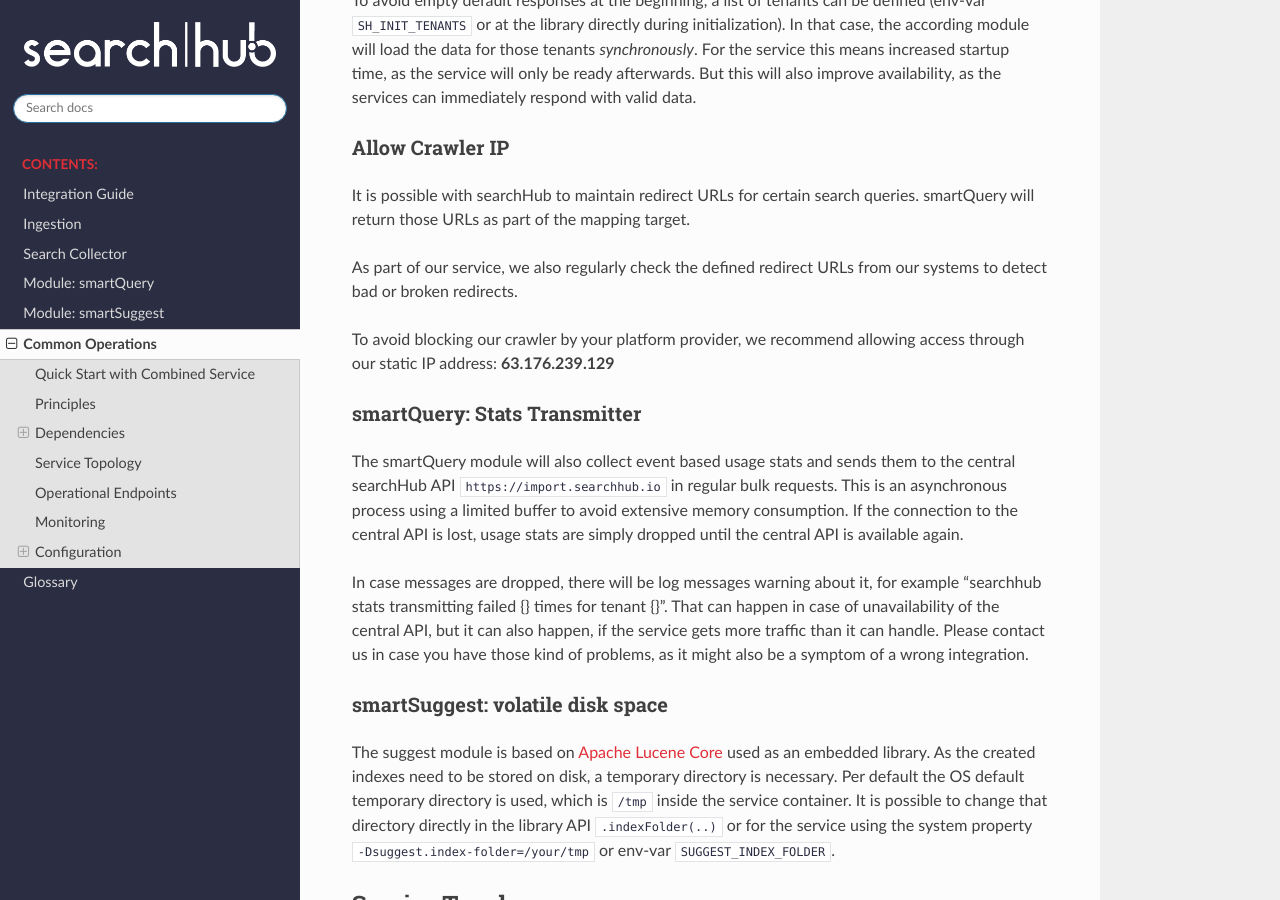
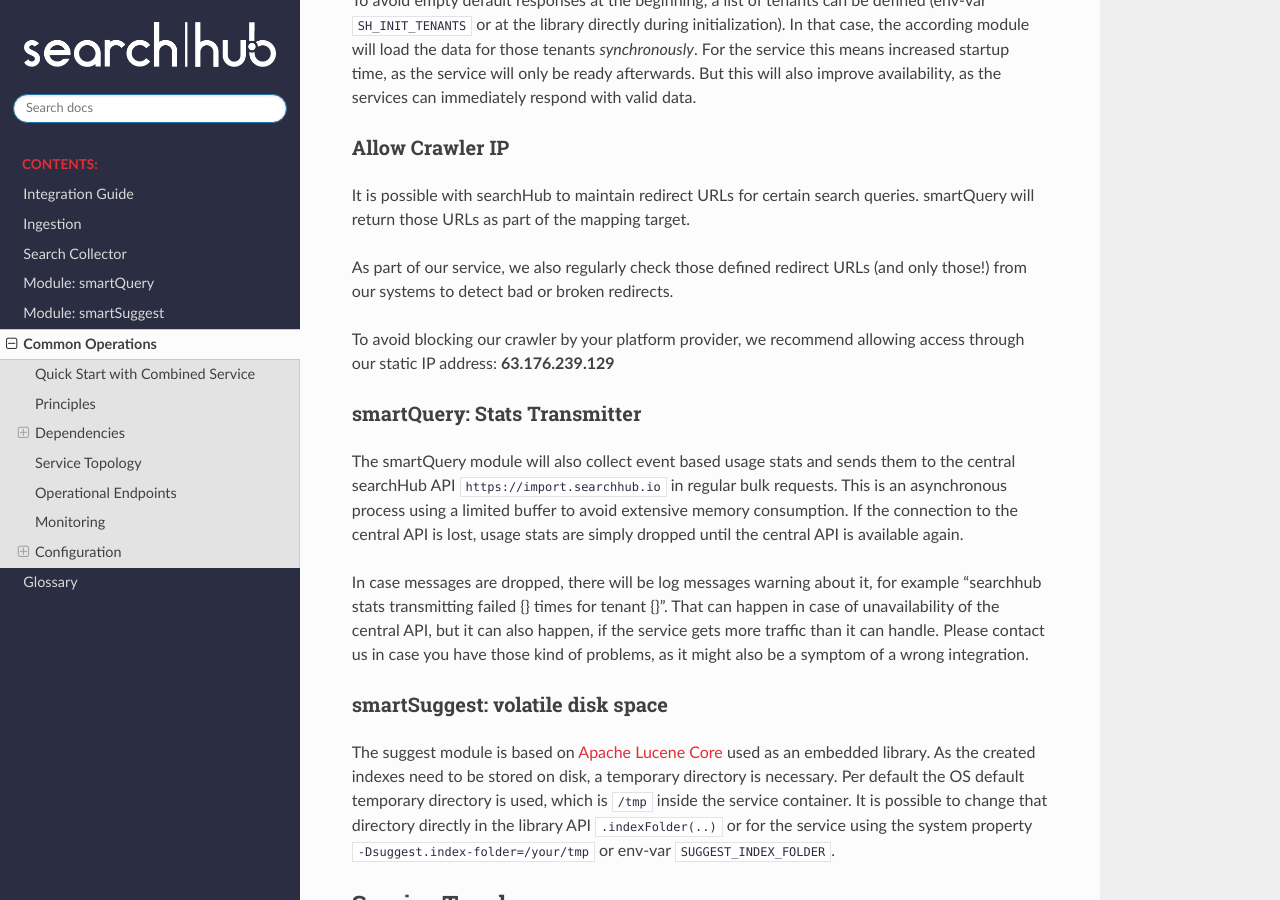
Before and after one commit to CommerceExperts/searchhub-docs, a Sphinx documentation site: the page built from docs/operations.rst, in a window 1280 px wide and 900 px high, scrolled down 2104 px. Built offline with Sphinx 7.4.7 and the Read the Docs theme 3.1.0, drawn with Linux system fonts in a browser that asks for light colours.

Commit message:
Clearify that only defined redirects are crawled

```diff
--- a/docs/operations.rst
+++ b/docs/operations.rst
@@ -61,7 +61,7 @@
 
 It is possible with searchHub to maintain redirect URLs for certain search queries. smartQuery will return those URLs as part of the mapping target.
 
-As part of our service, we also regularly check the defined redirect URLs from our systems to detect bad or broken redirects.
+As part of our service, we also regularly check those defined redirect URLs (and only those!) from our systems to detect bad or broken redirects.
 
 To avoid blocking our crawler by your platform provider, we recommend allowing access through our static IP address: **63.176.239.129**
 
```
